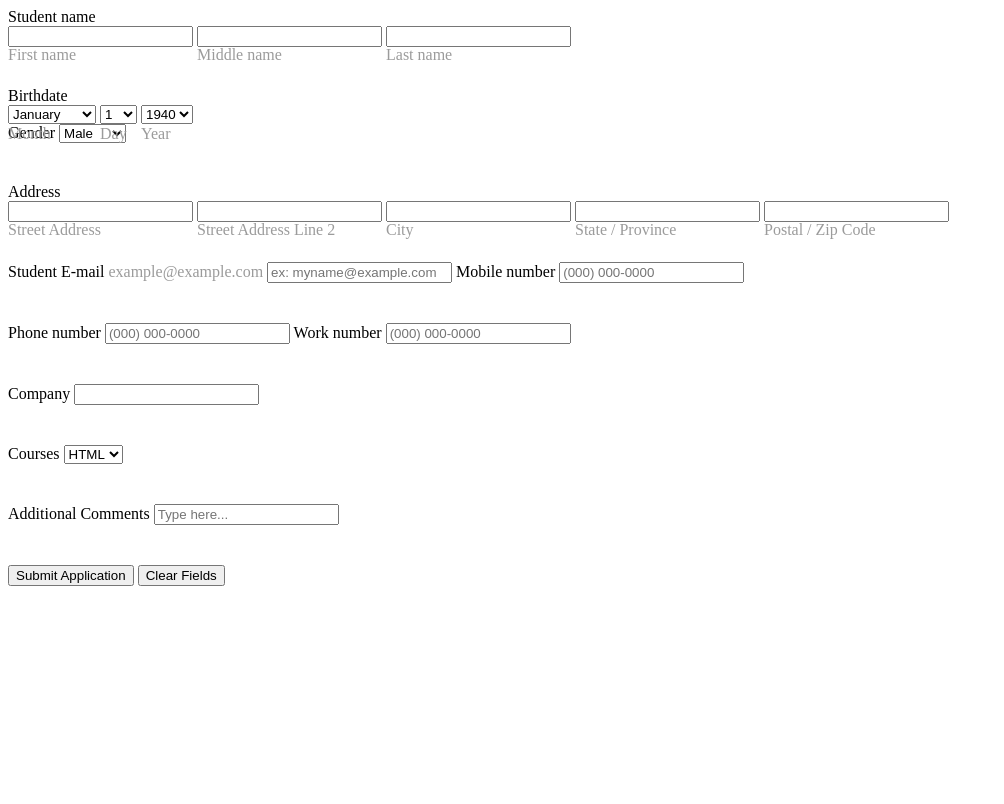
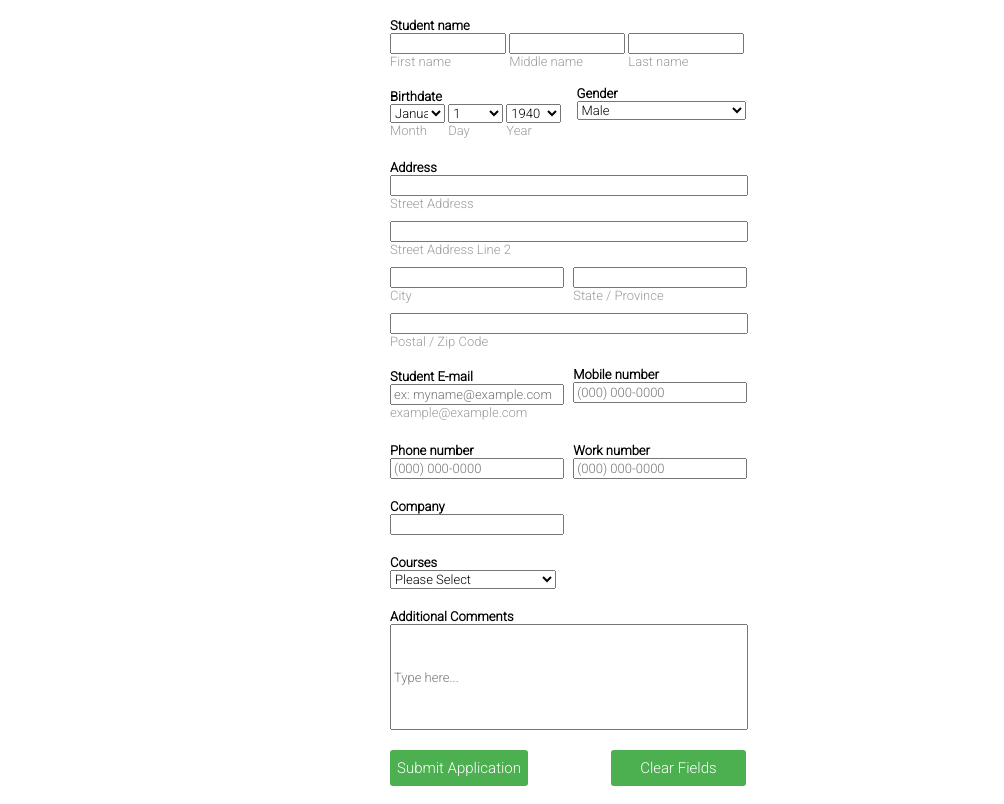
Before and after one commit to airidasju/airidasju-pamokos, a plain HTML site: page index.html in a window 1280 px wide. Shown: the whole page, without its empty margins (0-1004 px from the left). Drawn offline with Linux system fonts and the light colour scheme.

Commit message:
Add files via upload

```diff
--- a/index.html
+++ b/index.html
@@ -1,32 +1,43 @@
 <!DOCTYPE html>
 <html>
   <head>
-    <meta charset="utf-8">
+    <meta charset="utf-8" />
     <title>Register</title>
-    <link rel="stylesheet" href="stylesheet.css">
+    <link rel="stylesheet" href="stylesheet.css" />
+    <style>
+      @import url('https://fonts.googleapis.com/css2?family=Roboto:wght@300&display=swap');
+
+      .content {
+        max-width: 500px;
+        margin: auto;
+        padding: 10px;
+      }
+    </style>
   </head>
   <body>
-    <div class="div">
-      <form>
-        Student name<br />
-        <div class="input-field">
+    <form class="content">
+      <div class="div-spacing">
+        <b>Student name</b><br />
+        <div class="inline-relative">
+          <input class="smaller-width" type="text" id="fname" name="fname" />
+          <br />
           <label class="gray" for="fname">First name</label>
-          <input type="text" id="fname" name="fname" />
         </div>
-        <div class="input-field">
+        <div class="inline-relative">
+          <input class="smaller-width" type="text" id="mname" name="mname" />
+          <br />
           <label class="gray" for="mname">Middle name</label>
-          <input type="text" id="mname" name="mname" />
         </div>
-        <div class="input-field">
+        <div class="inline-relative">
+          <input class="smaller-width" type="text" id="lname" name="lname" />
+          <br />
           <label class="gray" for="lname">Last name</label>
-          <input type="text" id="lname" name="lname" />
         </div>
       </div>
-    <div class="div">
-        Birthdate<br />
-      <div class="input-field">
-          <label class="gray" for="month">Month</label>
-        <select id="month">
+      <div class="div-spacing">
+        <b>Birthdate</b><br />
+        <div class="inline-relative">
+          <select class="bday-width" id="month">
             <option value="january">January</option>
             <option value="february">February</option>
             <option value="march">March</option>
@@ -38,12 +49,12 @@
             <option value="september">September</option>
             <option value="october">October</option>
             <option value="november">November</option>
-          <option value="december">December</option>
-        </select>
+            <option value="december">December</option></select
+          ><br />
+          <label class="gray" for="month">Month</label>
         </div>
-      <div class="input-field">
-          <label class="gray" for="day">Day</label>
-        <select id="day">
+        <div class="inline-relative">
+          <select class="bday-width" id="day">
             <option value="1">1</option>
             <option value="2">2</option>
             <option value="3">3</option>
@@ -74,12 +85,12 @@
             <option value="28">28</option>
             <option value="29">29</option>
             <option value="30">30</option>
-          <option value="31">31</option>
-        </select>
+            <option value="31">31</option></select
+          ><br />
+          <label class="gray" for="day">Day</label>
         </div>
-      <div class="input-field">
-        <label class="gray" for="year">Year</label>
-        <select id="year">
+        <div class="inline-relative">
+          <select class="bday-width" id="year">
             <option value="1940">1940</option>
             <option value="1941">1941</option>
             <option value="1942">1942</option>
@@ -161,92 +172,139 @@
             <option value="2018">2018</option>
             <option value="2019">2019</option>
             <option value="2020">2020</option>
-          <option value="2021">2021</option>
-        </select>
+            <option value="2021">2021</option></select
+          ><br />
+          <label class="gray" for="year">Year</label>
         </div>
-      <div>
-          <label for="gender">Gender</label>
-        <select id="gender">
+        <div class="realtive-top" style="margin-inline: 12px">
+          <label for="gender"><b>Gender</b></label
+          ><br />
+          <select style="width: 169px" id="gender">
             <option value="male">Male</option>
             <option value="female">Female</option>
           </select>
         </div>
       </div>
-    <div class="div">
-        Address<br />
-      <div class="address-input">
+      <div class="div-spacing">
+        <b>Address</b><br />
+        <div class="block-style" style="margin-bottom: 10px">
+          <input
+            class="longest-width"
+            type="text"
+            id="address"
+            name="address"
+          /><br />
           <label class="gray" for="address">Street Address</label>
-          <input type="text" id="address" name="address" />
         </div>
-
-        <div class="address-input">
+        <div class="block-style" style="margin-bottom: 10px">
+          <input
+            class="longest-width"
+            type="text"
+            id="addresstwo"
+            name="addresstwo"
+          /><br />
           <label class="gray" for="addrestwo">Street Address Line 2</label>
-          <input type="text" id="addresstwo" name="addresstwo" />
         </div>
-
-        <div class="address-input">
+        <div class="inline-relative" style="margin-bottom: 10px">
+          <input class="medium-width" type="text" id="city" name="city" /><br />
           <label class="gray" for="city">City</label>
-          <input type="text" id="city" name="city" />
         </div>
-
-        <div class="address-input">
+        <div
+          class="inline-relative"
+          style="margin-left: 6px; margin-bottom: 10px"
+        >
+          <input
+            class="medium-width"
+            type="text"
+            id="state"
+            name="state"
+          /><br />
           <label class="gray" for="state">State / Province </label>
-          <input type="text" id="state" name="state" />
         </div>
-
-        <div class="address-input">
+        <div class="block-style">
+          <input
+            class="longest-width"
+            type="text"
+            id="postal"
+            name="postal"
+          /><br />
           <label class="gray" for="postal">Postal / Zip Code</label>
-          <input type="text" id="postal" name="postal" />
         </div>
       </div>
-    <div class="div">
-        Student E-mail
-        <label class="gray" for="email">example@example.com</label>
+      <div class="div-spacing">
+        <div class="inline-relative">
+          <b>Student E-mail</b><br />
           <input
+            class="medium-width"
             type="text"
             id="email"
             name="email"
             placeholder="ex: myname@example.com"
-        />
-        <label for="mobile">Mobile number</label>
+          /><br />
+          <label class="gray" for="email">example@example.com</label>
+        </div>
+        <div class="realtive-top">
+          <label style="margin-inline: 6px" for="mobile"
+            ><b>Mobile number</b></label
+          ><br />
           <input
+            class="medium-width"
+            style="margin-inline: 6px"
             type="text"
             id="mobile"
             name="mobile"
             placeholder="(000) 000-0000"
           />
         </div>
-    <div class="div">
-        <label for="phonenum">Phone number</label>
+      </div>
+      <div class="div-spacing">
+        <div class="inline-relative">
+          <label for="phonenum"><b>Phone number</b></label
+          ><br />
           <input
+            class="medium-width"
             type="text"
             id="phonenum"
             name="phonenum"
             placeholder="(000) 000-0000"
           />
-        <label for="worknum">Work number</label>
+        </div>
+        <div class="inline-relative">
+          <label style="margin-inline: 6px" for="worknum"
+            ><b>Work number</b></label
+          ><br />
           <input
+            class="medium-width"
+            style="margin-inline: 6px"
             type="text"
             id="worknum"
             name="worknum"
             placeholder="(000) 000-0000"
           />
         </div>
-    <div class="div">
-        <label for="company">Company</label>
-        <input type="text" id="company" name="company" />
       </div>
-    <div class="div">
-        <label for="courses">Courses</label>
-        <select id="courses">
+      <div class="div-spacing">
+        <div>
+          <label for="company"><b>Company</b></label
+          ><br />
+          <input class="medium-width" type="text" id="company" name="company" />
+        </div>
+      </div>
+      <div class="div-spacing">
+        <label for="courses"><b>Courses</b></label
+        ><br />
+        <select class="medium-width" id="courses">
+          <option value="" disabled selected>Please Select</option>
           <option value="html">HTML</option>
           <option value="js">JS</option>
           <option value="css">CSS</option>
         </select>
       </div>
-    <div class="div">
-        <label for="comment">Additional Comments</label>
+      <div class="div-spacing">
+        <label for="comment"><b>Additional Comments</b></label
+        ><br />
         <input
+          style="height: 100px; width: 350px"
           type="text"
           id="comment"
           name="comment"
@@ -254,8 +312,16 @@
         />
       </div>
       <div>
-        <button type="button">Submit Application</button>
-        <button type="button">Clear Fields</button>
+        <button class="button" style="padding: 9px 7px" type="button">
+          Submit Application
+        </button>
+        <button
+          class="button"
+          style="margin-left: 80px; padding: 9px 29px"
+          type="button"
+        >
+          Clear Fields
+        </button>
       </div>
     </form>
   </body>
--- a/stylesheet.css
+++ b/stylesheet.css
@@ -1,27 +1,59 @@
+* {
+  font-family: 'Roboto', sans-serif;
+  font-size: 13px;
+}
+
 .gray {
   color: rgb(155, 155, 155);
 }
 
-.input-field {
+.div-spacing {
+  margin-bottom: 20px;
+}
+
+.spacing {
+  margin-bottom: 15px;
+}
+
+.button {
+  background-color: #4caf50; /* Green */
+  border: none;
+  color: white;
+  text-align: center;
+  text-decoration: none;
+  display: inline-block;
+  position: relative;
+  font-size: 15px;
+  border-radius: 3px;
+}
+
+.realtive-top {
+  display: inline-block;
+  position: relative;
+  top: -20px;
+}
+
+.block-style {
+  display: block;
+}
+
+.inline-relative {
   display: inline-block;
   position: relative;
 }
 
-.input-field label {
-  position: absolute;
-  top: 20px;
+.smaller-width {
+  width: 108px;
 }
 
-.address-input {
-  display: inline-block;
-  position: relative;
+.bday-width {
+  width: 55px;
 }
 
-.address-input label {
-  position: absolute;
-  top: 20px;
+.medium-width {
+  width: 166px;
 }
 
-.div {
-  margin-bottom: 40px;
+.longest-width {
+  width: 350px;
 }
```
Lines whose indentation alone changed are shown as unchanged.
